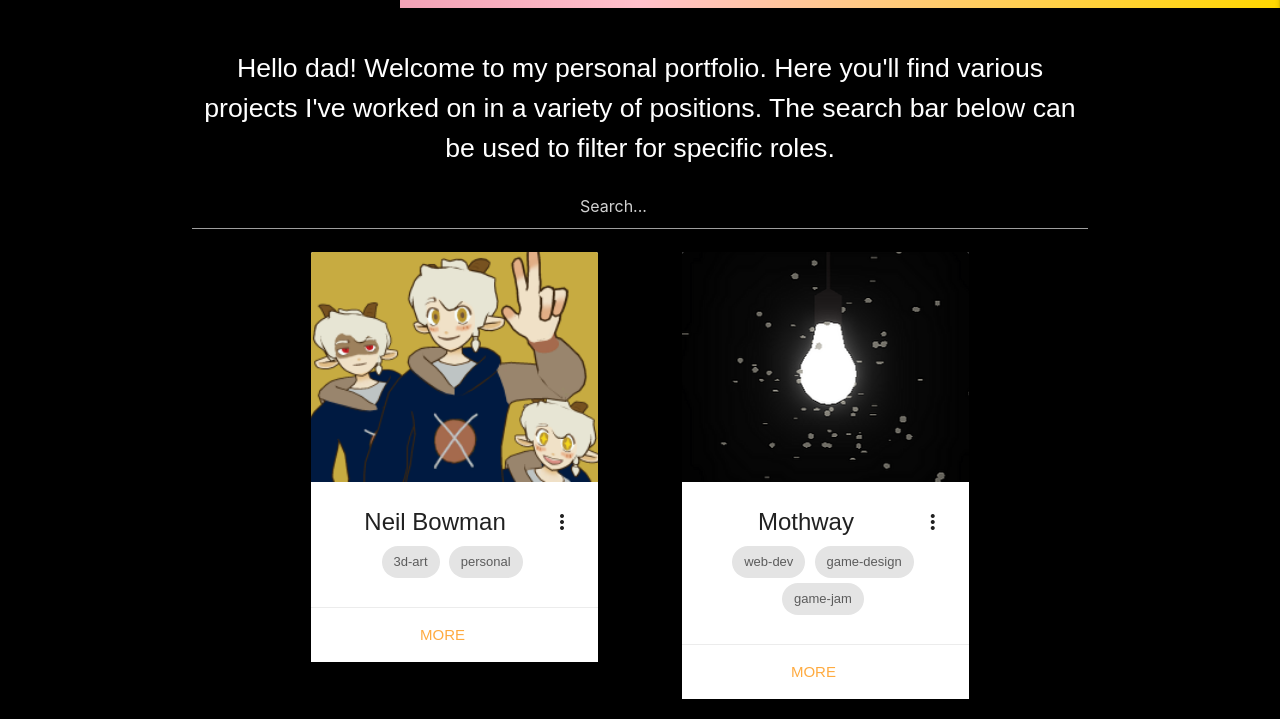
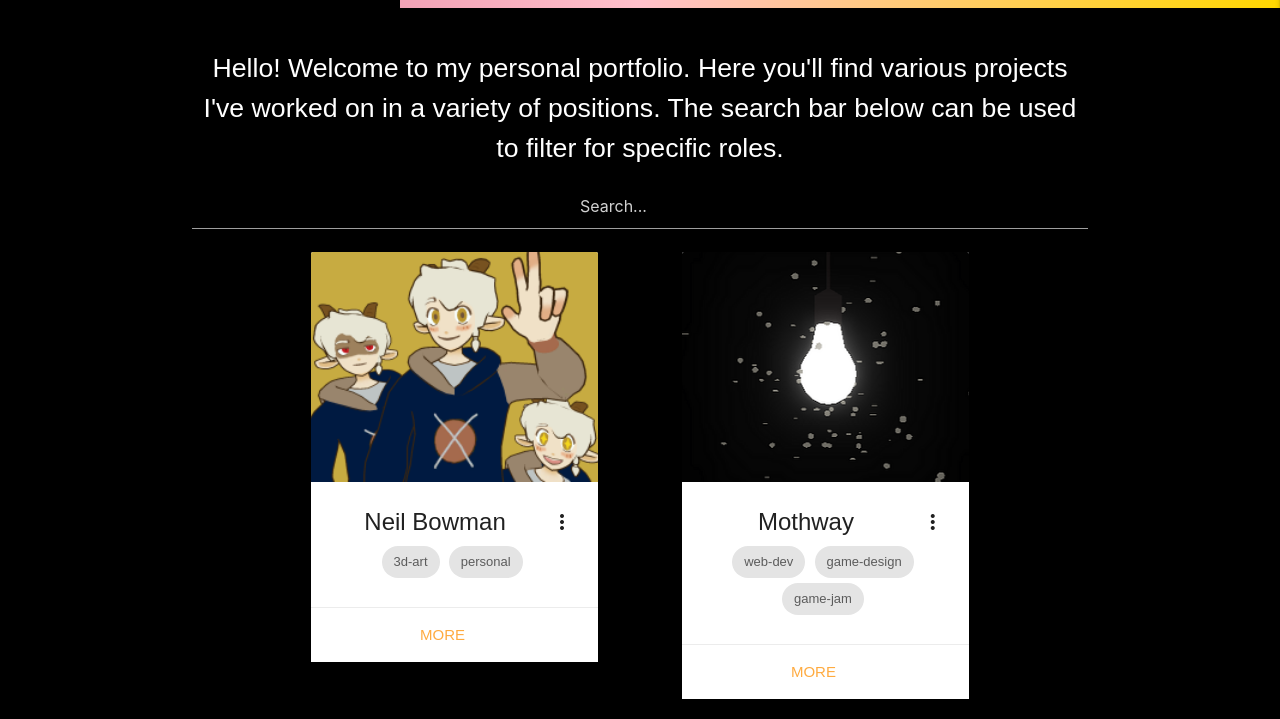
Before and after one commit to lantzel0t/lantzel0t.github.io, a plain HTML site: page index.html in a window 1280 px wide. Shown: the part 56-775 px from the top of the page. Drawn offline with nearby package versions, Linux system fonts and the light colour scheme.

Commit message:
Greeting edit

```diff
--- a/index.html
+++ b/index.html
@@ -24,7 +24,7 @@
   <div id="navbar"></div>
 
   <div class="container">
-    <div style="text-align: center; color: white; font-size: 20pt;"><br>Hello dad! Welcome to my personal portfolio. Here you'll
+    <div style="text-align: center; color: white; font-size: 20pt;"><br>Hello! Welcome to my personal portfolio. Here you'll
       find various projects I've worked on in a variety of positions. The search bar below can be used to filter
       for specific roles.</div>
 
```
